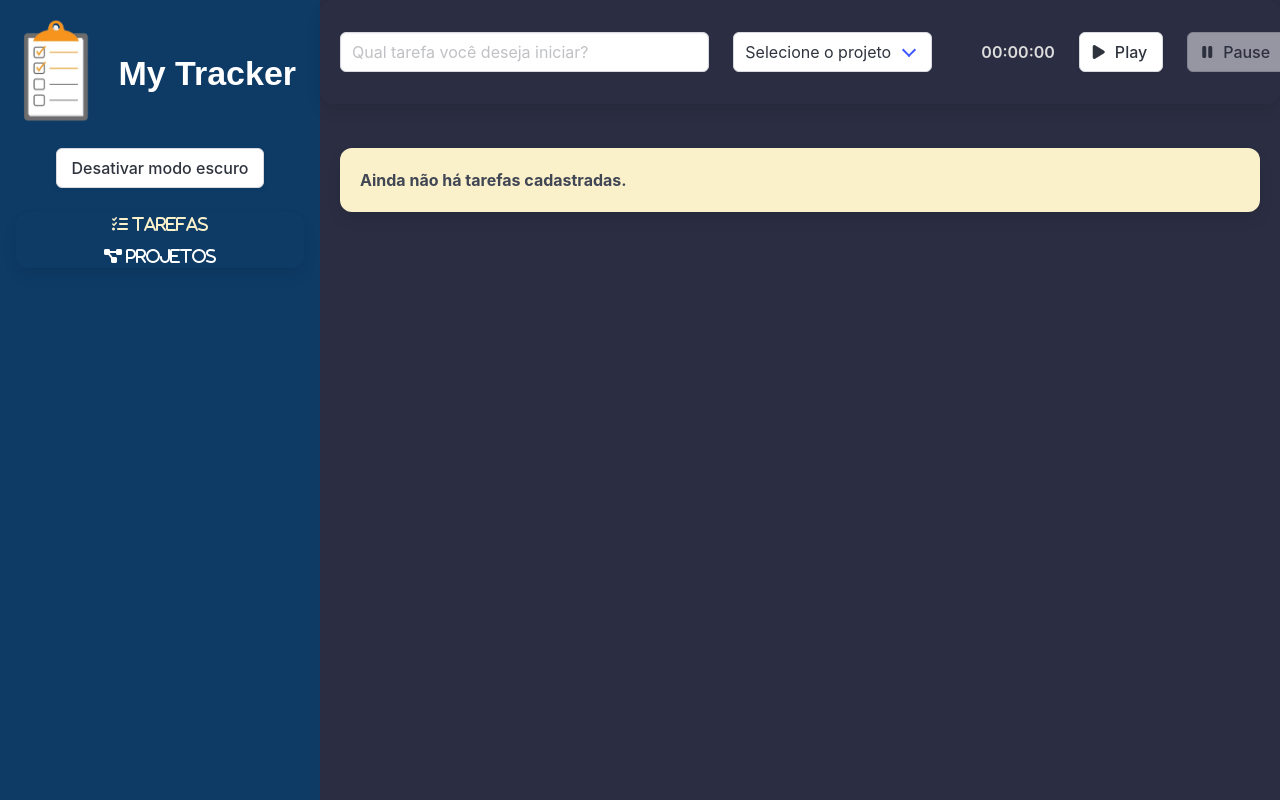
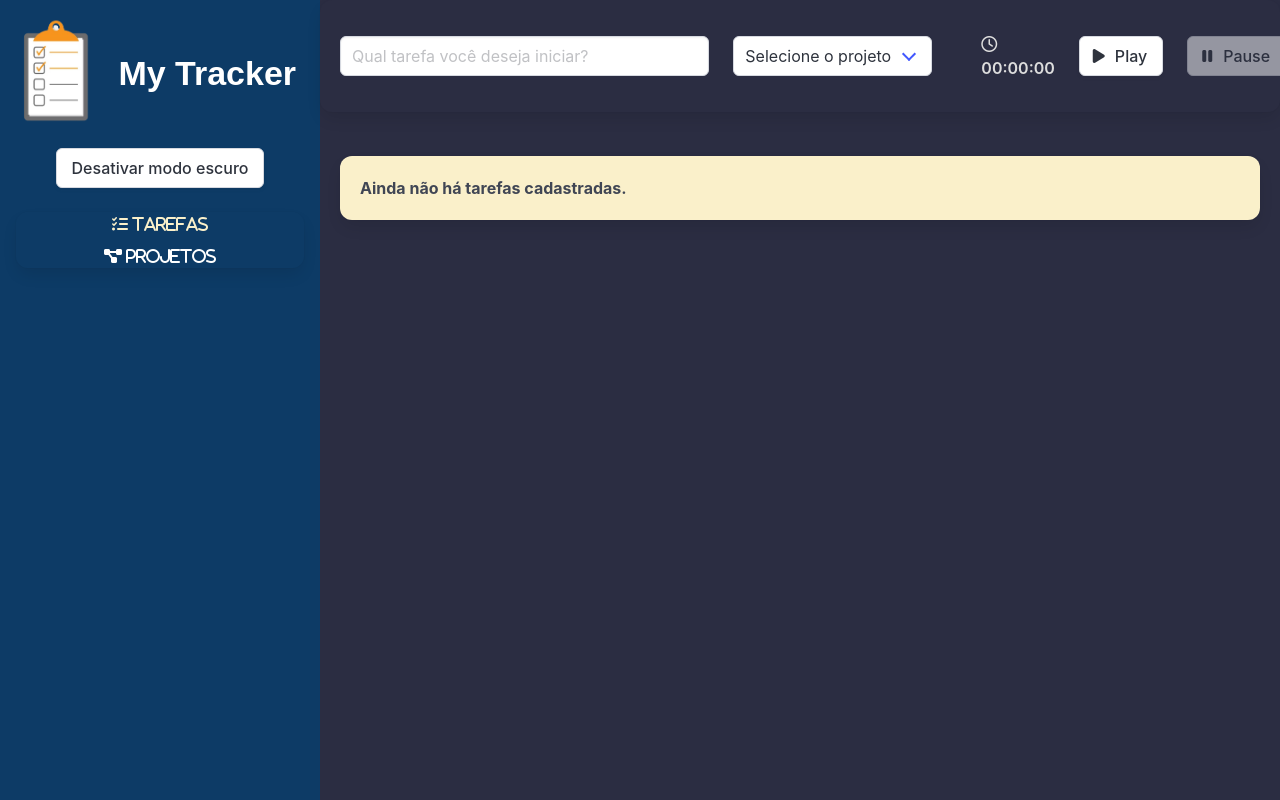
Before and after one commit to EduardoPSRodrigues/MyTracker, a Vue app: page / in a window 1280 px wide. Shown: the top 800 px of the page. Built offline with nearby package versions, Linux system fonts and the light colour scheme; a web font is replaced by a local one.

Commit message:
Adicionando ícone de cronomotro

```diff
--- a/src/components/Cronometro.vue
+++ b/src/components/Cronometro.vue
@@ -1,7 +1,7 @@
 <template>
     <section class="p-3">
         <strong class="display">
-            {{ tempoDecorrido }}
+            <i class="far fa-clock"></i> {{ tempoDecorrido }}
         </strong>
     </section>
 </template>
```
